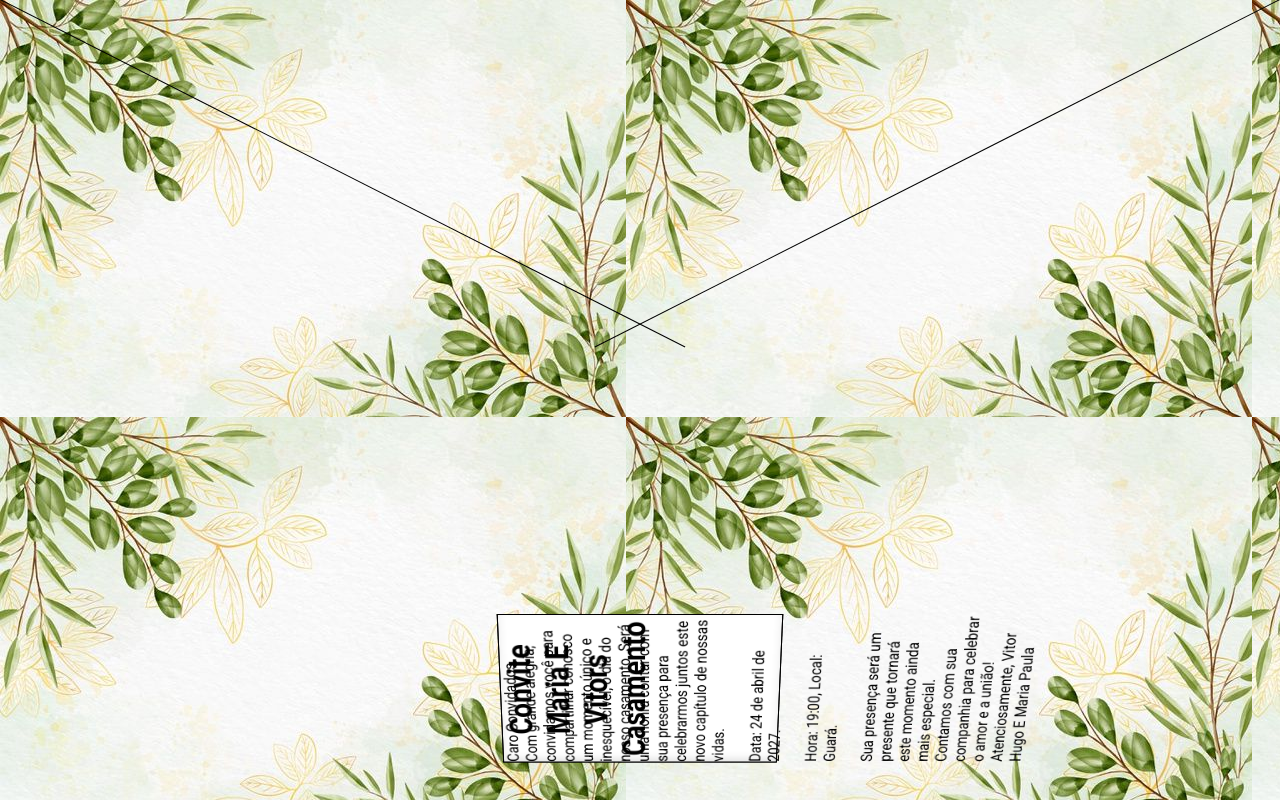
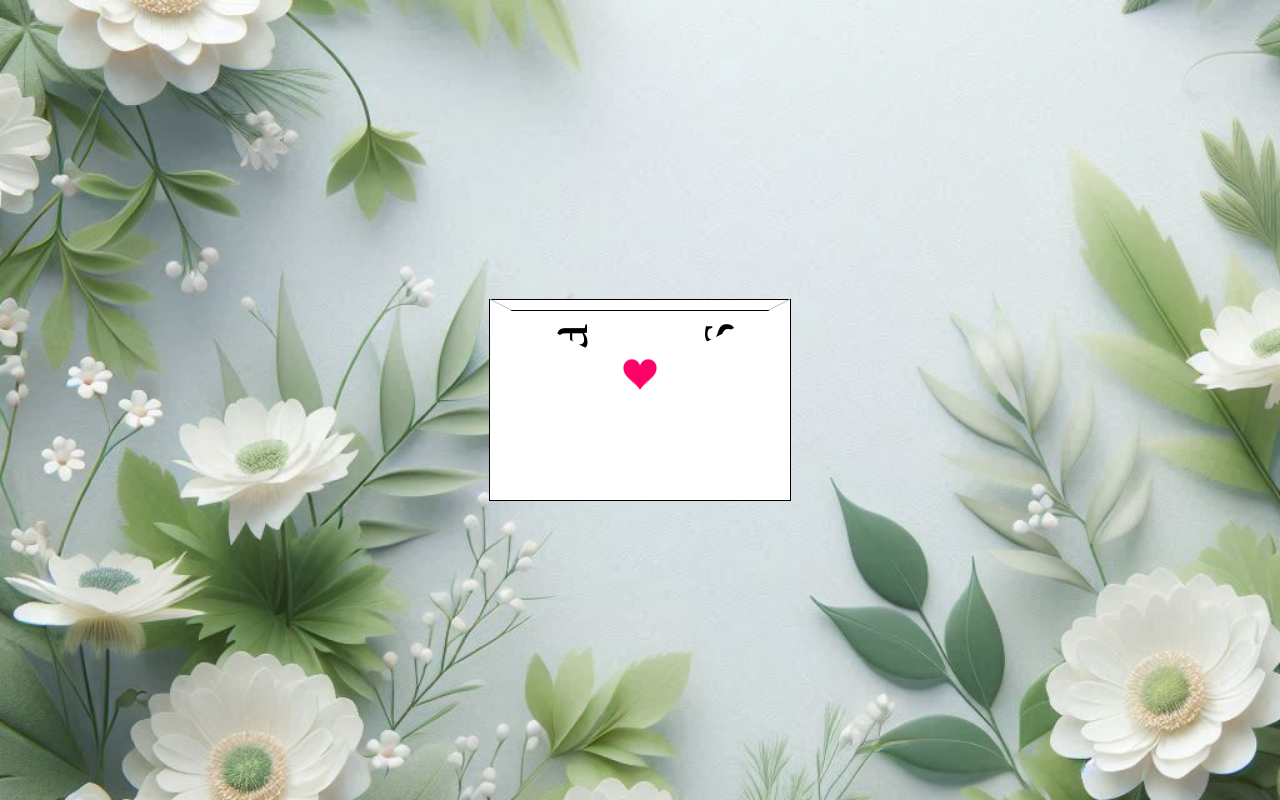
Before and after one commit to ViitorHP/q-, a plain HTML site: page index.html in a window 1280 px wide. Drawn offline with Linux system fonts and the light colour scheme; a web font is replaced by a local one.

Commit message:
Add files via upload

```diff
--- a/style.css
+++ b/style.css
@@ -8,8 +8,17 @@
 
 body {
     font-family: "Roboto", serif;
-    background-image: url('fundo.jpg');
+    background-image: url('fundo.jfif');
+    background-size: cover; /* Isso faz com que a imagem cubra toda a tela */
+    background-repeat: no-repeat; /* Evita repetição da imagem */
+    background-attachment: fixed; /* Faz com que a imagem fique fixa no fundo */
+    background-position: center center; /* Centraliza a imagem */
+    margin: 0; /* Remove a margem padrão */
+    background-color: rgba(255, 198, 198, 0.5); /* cor #FFC6C6 com 50% de transparência */
+    height: 100vh; /* Garante que o fundo cubra toda a altura da página */
+    width: 100vw; /* Garante que o fundo cubra toda a largura da página */
 }
+
 
 .card-wrapper {
     perspective: 1000px;
@@ -25,11 +34,13 @@ body {
     will-change: transform;
     transition: transform 250ms;
     box-shadow: inset 5px 0 10px rgba(0, 0, 0, 0.1);
+
 }
 
 .envelope:hover .card {
     transform: rotateY(-15deg);
     transition-delay: 1750ms;
+
 }
 
 /* Card cover styling */
@@ -43,7 +54,102 @@ body {
     transition: transform 500ms 0ms;
 }
 
-v
+.envelope:hover .card-cover {
+    transform: rotateY(-135deg);
+    transition-delay: 2250ms;
+}
+
+.card-side {
+    position: absolute;
+    inset: 0;
+    backface-visibility: hidden;
+    background-color: #fff;
+    display: grid;
+    place-items: center;
+}
+
+.card-side-secondary {
+    background-color: #fff;
+    transform: rotateY(180deg);
+    box-shadow: inset -5px 0 10px rgba(0, 0, 0, 0.1);
+}
+
+.card-title {
+    position: relative;
+    font-weight: 300;
+    text-align: center;
+    user-select: none;
+}
+
+.card-title span {
+    display: block;
+}
+
+.card-title-secondary{
+    font-size: 16px;
+    letter-spacing: 3px;
+    text-transform: uppercase;
+}
+
+.card-title-main {
+    font-family: "Petemoss", serif;
+    font-size: 64px;
+    font-weight: 400;
+}
+
+.card-title-apostrophe {
+    position: absolute;
+    top: 34px;
+    right: 8px;
+    font-size: 8px;
+}
+
+/* Card body styling */
+.card-body {
+    font-family: "Shantell Sans", serif;
+    padding: 1px;
+}
+
+.card-body p {
+    font-size: 10px;
+    font-weight: 300;
+}
+.card-body p+p {
+    margin-top: 10px;
+}
+
+/* Envelope styling */
+.envelope {
+    width: 300px;
+    height: 200px;
+    background-color: #fff;
+    display: grid;
+    place-content: center;
+    cursor: pointer;
+    position: absolute;
+    top: 50%;
+    left: 50%;
+    transform: translate(-50%, -50%);
+    box-shadow: 0 0 0 1px #000;
+}
+
+.envelope::after {
+    content: '';
+    position: absolute;
+    inset: 0;
+    border-top: 75px solid transparent;
+    border-right: 150px solid white;
+    border-bottom: 125px solid white;
+    border-left: 150px solid white;
+}
+
+.envelope:hover .card-wrapper {
+    animation: show-card 1000ms 600ms forwards;
+}
+
+.envelope:not(:hover) .card-wrapper {
+    animation: hide-card 1000ms forwards;
+}
 
 /* Keyframes */
 @keyframes show-card {
@@ -75,11 +181,26 @@ v
     }
 }
 
+width: 300px;
+    height: 200px;
+    background-color: #fff; /* Cor mais neutra */
+    display: grid;
+    place-content: center;
+    cursor: pointer;
+    position: relative;
+    box-shadow: 0 4px 15px rgba(0, 0, 0, 0.1); /* Sombra suave */
+    border-radius: 12px; /* Bordas mais suaves */
+    transition: all 0.3s ease; /* Transições mais suaves */
+}
 /* Card lid styling */
 .envelope-lid {
     position: absolute;
     inset: 0;
     z-index: 1;
+    background-color: #f9f9f9; /* Cor mais suave para a tampa */
+    border-radius: 12px; /* Borda arredondada para a tampa */
+    box-shadow: 0 2px 6px rgba(0, 0, 0, 0.1); /* Sombra discreta */
+    transition: transform 0.3s ease, box-shadow 0.3s ease;
 }
 
 .envelope-lid::before,
@@ -89,25 +210,26 @@ v
     top: 0;
     width: 1px;
     height: calc(100% - 31.85px);
-    background-color: #000;
+    background-color: #bbb; /* Cor suave para as linhas diagonais */
+    transition: transform 0.3s ease-out;
 }
 
 .envelope-lid::before {
     left: 0;
-    transform: rotate(-63.1deg);
+    transform: rotate(-63.1deg); /* Ângulo das linhas */
     transform-origin: top left;
 }
 
 .envelope-lid::after {
     right: 0;
-    transform: rotate(63.1deg);
+    transform: rotate(63.1deg); /* Ângulo das linhas */
     transform-origin: top right;
 }
 
 .envelope-lid-secondary {
-    background-color: #fff;
+    background-color: #f9f9f9;
     clip-path: polygon(50% 38%, 0 0, 100% 0);
-    transition: transform 500ms 1000ms;
+    transition: transform 0.5s ease 0.2s; /* Animação suave de rotação */
     transform-origin: top;
 }
 
```
